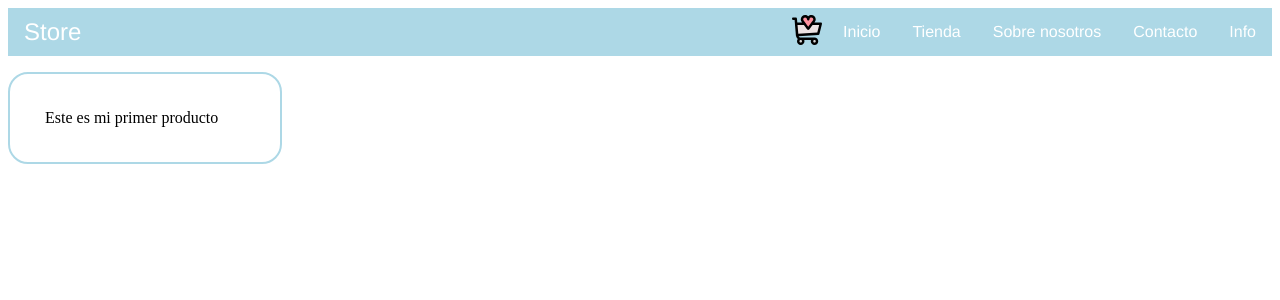
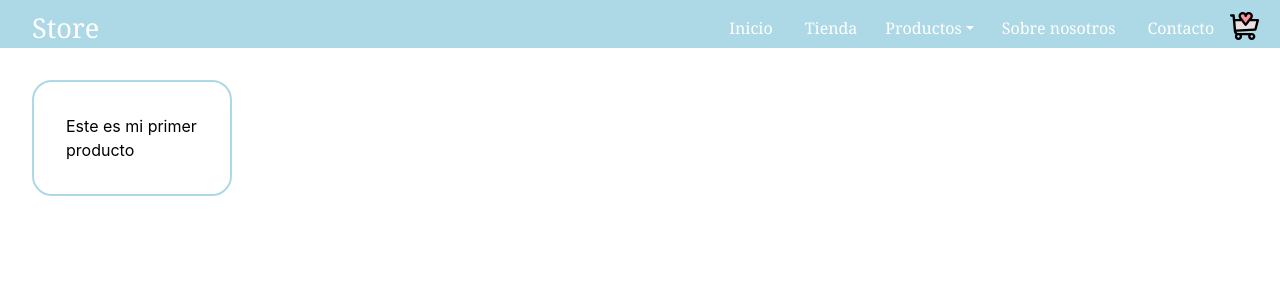
Before and after one commit to lunabartolozzi/ReactJs, a React (Create React App) app: page / in a window 1280 px wide. Shown: the top 300 px of the page. Built offline with nearby package versions, Linux system fonts and the light colour scheme.

Commit message:
dropdown

```diff
--- a/package.json
+++ b/package.json
@@ -13,6 +13,7 @@
     "react-bootstrap": "^1.4.0",
     "react-dom": "^17.0.1",
     "react-scripts": "4.0.1",
+    "reactstrap": "^8.8.1",
     "web-vitals": "^0.2.4"
   },
   "scripts": {
--- a/src/App.js
+++ b/src/App.js
@@ -1,12 +1,14 @@
 import React from "react";
 import Navbar from "./components/NavBar";
 import ItemListContainer from "./components/ItemListContainer";
+import 'bootstrap/dist/css/bootstrap.min.css';
+
 
 
 const App = () => {
   return (
     <>
-      <Navbar  />
+      <Navbar/>
       <ItemListContainer greeting="Este es mi primer producto"  />
     </>
   );
--- a/src/components/NavBar.js
+++ b/src/components/NavBar.js
@@ -1,21 +1,46 @@
-import React from "react";
+import React, {useState} from "react";
+import {Dropdown, DropdownItem, DropdownMenu, DropdownToggle } from "reactstrap";
 import CartWidget from "./CartWidget";
 import ItemListContainer from "./ItemListContainer";
 
+
 function Navbar() {
+  const [dropdown, setDropdown] = useState(false);
+  const abrirCerrarDropdown = () => {
+    setDropdown(!dropdown);
+  }
   return (
     <>
       <header href="Footer.js" className="navbar">
         <a href="Footer.js" className="navbar-logo">Store</a>
-        <CartWidget/>
+
         <a href="Footer.js" className="navbar-item">Inicio</a>
         <a href="Footer.js" className="navbar-item">Tienda</a>
-        <a href="Footer.js" className="navbar-item">Sobre nosotros</a>
+        <Dropdown  isOpen={dropdown} toggle={abrirCerrarDropdown}>
+          <DropdownToggle className="style-dropdown" caret>
+            Productos
+          </DropdownToggle>
+          <DropdownMenu>
+          <DropdownItem>
+              <DropdownItem divider />
+              <a className="option-dropdown" href=""> Agendas</a></DropdownItem>
+              <DropdownItem divider/>
+                <DropdownItem> <a className="option-dropdown" href=""> Cuadernos - Carpetas</a></DropdownItem>
+                <DropdownItem divider/>
+            <DropdownItem> <a className="option-dropdown" href=""> Utiles y resaltadores</a></DropdownItem>
+            <DropdownItem divider/>
+            <DropdownItem> <a className="option-dropdown" href=""> Mochilas y cartucheras</a></DropdownItem>
+            <DropdownItem divider/>
+            <DropdownItem> <a className="option-dropdown" href=""> Accesorios</a></DropdownItem>
+
+
+          </DropdownMenu>
+</Dropdown>
+<a href="Footer.js" className="navbar-item">Sobre nosotros</a>
         <a href="Footer.js" className="navbar-item">Contacto</a>
-        <a href="Footer.js" className="navbar-item">Info</a>
-
-      </header>
-    </>
+        <CartWidget/>
+</header>
+</>
   );
 }
 export default Navbar;
--- a/src/estilo.css
+++ b/src/estilo.css
@@ -4,31 +4,37 @@
     height: 3rem;
     background: lightblue;
     color: white;
-    font-family: Helvetica;
-    font-weight: 300;
+    font-weight: 500;
+font-family: Cambria, Cochin, Georgia, Times, 'Times New Roman', serif;
 }
 
 .navbar-logo {
     margin-right: auto;
-    font-size: 150%;
-    padding: 12px 16px;
+    font-size: 1.7rem;
+    padding-left:  16px;
+     text-decoration: none;
+    color: white;
+    padding-bottom: 1.5rem;
+}
+.navbar-logo:hover{
     text-decoration: none;
     color: white;
-}
+
+ }
 
 .navbar-item {
-    padding: 16px 16px;
+    padding-left:  16px;
+    padding-right:  16px;
     cursor: pointer;
-    vertical-align: middle;
     text-decoration: none;
     color: white;
-}
-.navbar-logo:hover{
-    font-size: 170%;
+    padding-bottom: 1.5rem;
 }
 
 .navbar-item:hover{
-   font-size: 1.2rem;
+   text-decoration: none;
+   color: white;
+
 }
 
 .footer {
@@ -36,9 +42,10 @@
 }
 
 .carrito{
-    width: 30px;
-    height: 30px;
+    width: 1.8rem;
+    height: 1.8rem;
     margin-right: 5px;
+    margin-bottom: 1.8rem;
 }
 
 .text{
@@ -46,5 +53,25 @@
     border-radius: 20px;
     border: lightblue solid 2px;
     width: 200px;
-    padding: 35px;
+    padding: 2rem;
+    margin-top: 2rem;
+    margin-left: 2rem;
 }
+
+.option-dropdown{
+    text-decoration: none;
+    color: grey;
+
+}
+.option-dropdown:hover{
+    color: lightblue;
+    text-decoration: none;
+
+}
+
+.style-dropdown{
+    background-color: transparent !important;
+    border: none !important;
+    box-shadow: none !important;
+    margin-bottom: 1.5rem;
+}
--- a/src/index.js
+++ b/src/index.js
@@ -1,4 +1,3 @@
-
 import React from 'react';
 import ReactDOM from 'react-dom';
 import Navbar from './components/NavBar';
```
Also changed, not shown: 2 other files (tests, documents, lock files or other folders).
